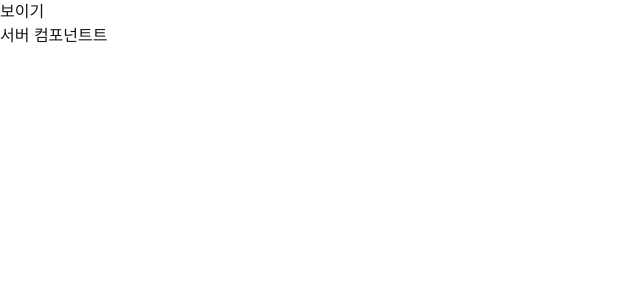
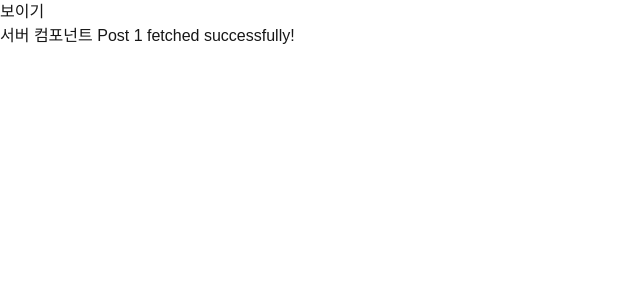
Before and after one commit to changnam/sample-next-basic, a Next.js app: page /composite in a window 1280 px wide. Both pictures are taken after a click on the button "보이기". Shown: the top 300 px of the page, without its empty margins (0-640 px from the left). Built offline with nearby package versions, Linux system fonts and the light colour scheme.

Commit message:
server component 에서 fetch 된 데이터는 .next/cache 에 적재되어 재사용됨. /osts/1 을 빌드시에 두번 호출하는데, 실제로 api 서버로는 1번만 request가 요청됨

```diff
--- a/component/ServerComponent.jsx
+++ b/component/ServerComponent.jsx
@@ -1,5 +1,9 @@
-export default function ServerComponent(){
+export default async function ServerComponent(){
+    const data = await fetch(`http://localhost:4000/api/posts/1`).then((res) =>
+        res.json()
+      );
+
     return (
-        <div>서버 컴포넌트트</div>
+        <div>서버 컴포넌트 {data.title}</div>
     )
 }
```
